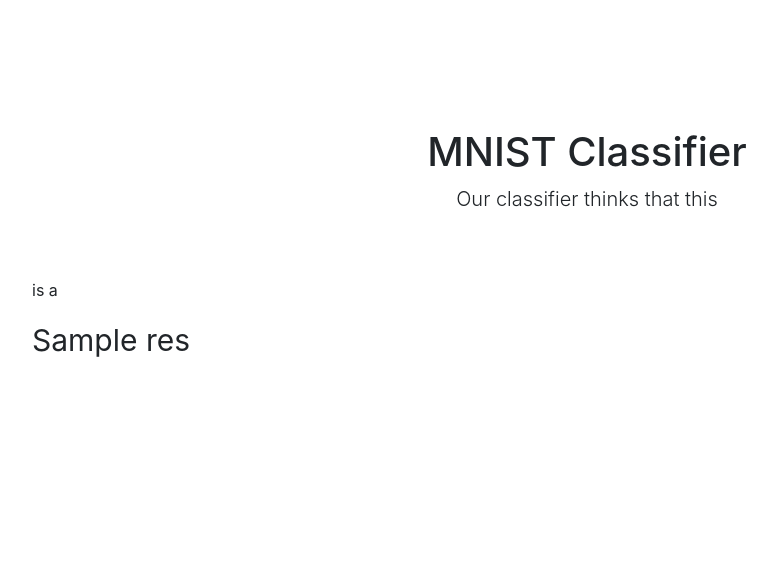
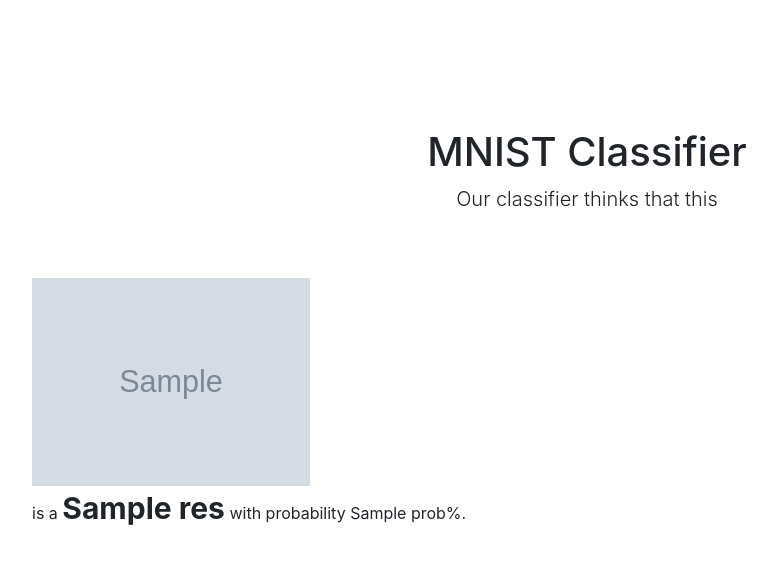
Before and after one commit to Marsll/classify-your-digit, a Flask app: template FlaskMNISTClassifier/templates/result.html in a window 1280 px wide. Shown: the top 564 px of the page, without its empty margins (53-830 px from the left). Run offline with Flask 2, Linux system fonts and the light colour scheme; the template is opened without the code that fills it: most values are stand-ins (such as "Sample title", 1, 10 or a date in 2020); grey boxes marked "Sample" are stand-in pictures; some libraries are stand-ins or nearby versions.

Commit message:
Show probability

```diff
--- a/FlaskMNISTClassifier/app.py
+++ b/FlaskMNISTClassifier/app.py
@@ -30,12 +30,19 @@ def landing():
 
 @app.route('/result/<filename>')
 def result(filename):
+    rel_path = url_for('static', filename='uploads/'+filename)
+
     path_to_file = os.path.join(app.config['UPLOAD_FOLDER'], filename)
     img_to_npy(path_to_file)
+
     filepath_npy = os.path.splitext(path_to_file)[0] + ".npy"
-    res = predict(filepath_npy)
+    res, prob = predict(filepath_npy)
+
     return render_template(
-        'result.html', res=res)
+        'result.html',
+        image_dir=rel_path,
+        res=res,
+        prob=prob)
 
 
 @app.route('/upload', methods=['GET', 'POST'])
--- a/FlaskMNISTClassifier/image_to_npy.py
+++ b/FlaskMNISTClassifier/image_to_npy.py
@@ -12,7 +12,6 @@ def img_to_npy(path_to_file):
 
     temp_arr = np.array(image)
     idx_argmin = np.unravel_index(temp_arr.argmin(), temp_arr.shape)
-    print(idx_argmin)
 
     color = image.getpixel((idx_argmin[0].item(), idx_argmin[1].item()))
 
--- a/FlaskMNISTClassifier/static/css/mycustom.css
+++ b/FlaskMNISTClassifier/static/css/mycustom.css
@@ -1,3 +1,7 @@
 .large-fontsize{
     font-size: 30px !important;
     }
+
+.img-fluid{
+    width: 25%;
+}
--- a/FlaskMNISTClassifier/templates/result.html
+++ b/FlaskMNISTClassifier/templates/result.html
@@ -28,13 +28,12 @@
             <h1>MNIST Classifier</h1>
             <p class="lead">Our classifier thinks that this </p>
         </div>
-        <!-- <div>
-            <img src={{ image_dir }} alt="Classification result" class="img-fluid"
+        <div>
+            <img src="{{ image_dir }}" alt="Classification result" class="img-fluid mx-auto"
             >
-        </div> -->
+        </div>
         <div>
-            <p>is a</p>
-            <span class="large-fontsize">{{ res }}</span>
+            is a <strong><span class="large-fontsize">{{ res }}</strong> </span> with probability {{ prob }}&#37.
         </div>
 
 
```
Also changed, not shown: FlaskMNISTClassifier/mnist_predict.py (+5 -3 lines).
